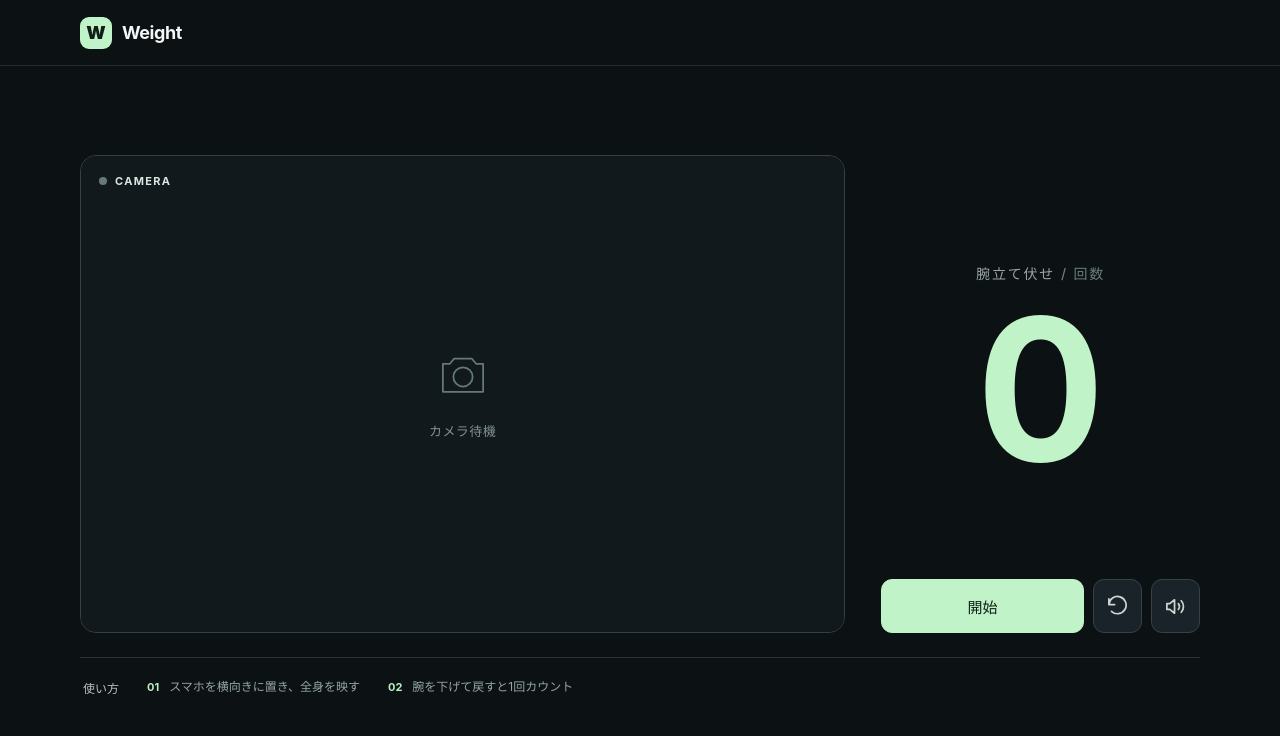
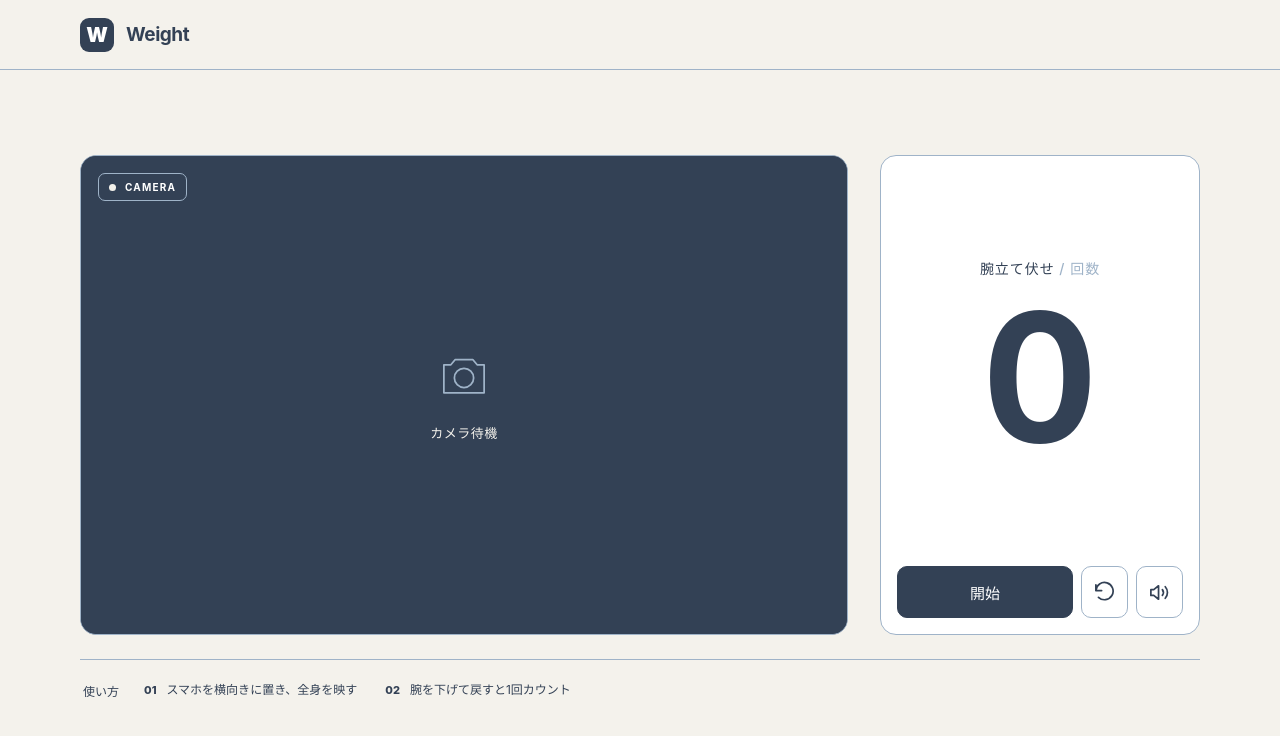
Before and after one commit to Iam-2squared/Weight, a React (Vite) app: page / in a window 1280 px wide. Shown: the top 736 px of the page. Built offline with nearby package versions, Linux system fonts and the light colour scheme.

Commit message:
style: apply KGS 11th flat navy, off-white and steel-blue palette

```diff
--- a/src/styles.css
+++ b/src/styles.css
@@ -2,51 +2,44 @@
   font-family: -apple-system, BlinkMacSystemFont, "Segoe UI", "Noto Sans JP", sans-serif;
   font-synthesis: none;
   -webkit-font-smoothing: antialiased;
-  color: #f4f7f5;
-  background: #0c1114;
+  color: #334155;
+  background: #F4F2EC;
 }
 *, *::before, *::after { box-sizing: border-box; }
 html { min-height: 100%; }
 body { margin: 0; min-width: 320px; }
 button { font: inherit; cursor: pointer; -webkit-tap-highlight-color: transparent; touch-action: manipulation; }
-button:focus-visible { outline: 2px solid #b9efc1; outline-offset: 3px; }
-button:disabled { opacity: .5; cursor: wait; }
+button:focus-visible { outline: 3px solid #9FB3C8; outline-offset: 3px; }
+button:disabled { opacity: .55; cursor: wait; }
 .app-shell { min-height: 100svh; display: flex; flex-direction: column; }
 .app-header {
-  width: 100%;
-  min-height: 66px;
-  display: flex;
-  align-items: center;
-  padding: 12px max(22px, calc((100vw - 1120px) / 2));
-  border-bottom: 1px solid #252d31;
+  width: 100%; min-height: 70px;
+  display: flex; align-items: center;
+  padding: 13px max(22px, calc((100vw - 1120px) / 2));
+  border-bottom: 1px solid #9FB3C8;
+  background: #F4F2EC;
 }
-.wordmark { display: flex; gap: 10px; align-items: center; font-size: 18px; font-weight: 720; letter-spacing: -.025em; }
+.wordmark { display: flex; align-items: center; gap: 12px; font-size: 19px; font-weight: 750; letter-spacing: -.025em; }
 .mark {
-  width: 32px; height: 32px; border-radius: 9px;
-  display: grid; place-items: center;
-  background: #c0f3c7; color: #111d16;
-  font-size: 18px; font-weight: 900; letter-spacing: -.1em; padding-right: 2px;
+  display: grid; place-items: center; width: 34px; height: 34px;
+  border-radius: 9px; background: #334155; color: #FFFFFF;
+  font-size: 20px; font-weight: 900; letter-spacing: -.1em; padding-right: 2px;
 }
 .app-main {
-  flex: 1; width: 100%;
-  display: flex; flex-direction: column; justify-content: center; align-items: center;
-  padding: 28px 22px 42px;
+  flex: 1; width: 100%; display: flex; flex-direction: column;
+  align-items: center; justify-content: center;
+  padding: 30px 22px 44px;
 }
 .workout {
   width: min(1120px, 100%);
-  display: grid;
-  grid-template-columns: minmax(0, 1.68fr) minmax(265px, .7fr);
-  align-items: stretch;
-  gap: clamp(18px, 3vw, 36px);
+  display: grid; grid-template-columns: minmax(0, 1.68fr) minmax(265px, .7fr);
+  gap: clamp(18px, 3vw, 32px); align-items: stretch;
 }
 .camera {
-  position: relative;
-  overflow: hidden;
-  isolation: isolate;
+  position: relative; isolation: isolate; overflow: hidden;
   aspect-ratio: 16 / 10;
-  border: 1px solid #334044;
-  background: #11191d;
-  border-radius: 16px;
+  border: 1px solid #9FB3C8; border-radius: 16px;
+  background: #334155;
 }
 .camera video, .camera canvas {
   position: absolute; inset: 0; width: 100%; height: 100%;
@@ -55,105 +48,115 @@ button:disabled { opacity: .5; cursor: wait; }
 .camera video { z-index: 0; }
 .camera canvas { z-index: 1; pointer-events: none; }
 .camera .mirrored { transform: scaleX(-1); }
-.camera-top { position: absolute; z-index: 4; left: 18px; right: 18px; top: 18px; display: flex; align-items: center; justify-content: space-between; }
-.camera-indicator { display: flex; align-items: center; gap: 8px; font-size: 11px; letter-spacing: .12em; font-weight: 720; color: #d9e7e0; }
-.live-dot, .idle-dot { display: inline-block; width: 8px; height: 8px; border-radius: 50%; background: #b7f6bf; box-shadow: 0 0 10px #b7f6bf55; }
-.idle-dot { background: #677a78; box-shadow: none; }
+.camera-top {
+  position: absolute; z-index: 4; top: 17px; left: 17px; right: 17px;
+  display: flex; align-items: center; justify-content: space-between;
+}
+.camera-indicator {
+  display: inline-flex; align-items: center; gap: 9px;
+  color: #FFFFFF; background: #334155;
+  border: 1px solid #9FB3C8;
+  border-radius: 7px; padding: 7px 10px;
+  font-size: 10px; font-weight: 730; letter-spacing: .12em;
+}
+.live-dot, .idle-dot {
+  display: inline-block; flex-shrink: 0;
+  width: 7px; height: 7px; border-radius: 50%;
+  background: #9FB3C8;
+}
+.idle-dot { background: #F4F2EC; }
 .camera-flip {
-  width: 40px; height: 40px;
-  display: grid; place-items: center;
-  border: 1px solid #69787770;
-  border-radius: 11px;
-  background: #182126b8;
-  color: #e9f4ee;
+  display: grid; place-items: center; width: 42px; height: 42px;
+  border: 1px solid #9FB3C8; border-radius: 10px;
+  background: #334155; color: #FFFFFF;
 }
 .camera-flip svg { width: 22px; height: 22px; }
-.camera-flip:hover { background: #293638; }
+.camera-flip:hover { background: #9FB3C8; color: #334155; }
 .camera-empty {
-  position: absolute; inset: 0; z-index: 2;
-  display: flex; align-items: center; justify-content: center; flex-direction: column;
-  gap: 17px; background: #11191d; color: #82918d;
-  font-size: 13px; letter-spacing: .03em;
+  position: absolute; z-index: 2; inset: 0;
+  display: flex; align-items: center; justify-content: center;
+  flex-direction: column; gap: 18px;
+  background: #334155; color: #F4F2EC;
+  font-size: 13px; letter-spacing: .04em;
 }
-.camera-symbol { width: 56px; height: 56px; stroke: #657a76; }
+.camera-symbol { width: 56px; height: 56px; stroke: #9FB3C8; }
 .camera-message {
-  position: absolute; z-index: 5; left: 15px; right: 15px; bottom: 16px;
+  position: absolute; z-index: 5; bottom: 16px; left: 15px; right: 15px;
   width: fit-content; max-width: calc(100% - 30px);
-  padding: 9px 13px; border-radius: 9px;
-  color: #e7f4e9; background: #0c171ad9;
-  backdrop-filter: blur(8px); font-size: 12px; line-height: 1.5;
+  padding: 9px 13px; border-radius: 8px;
+  color: #334155; background: #F4F2EC;
+  border: 1px solid #9FB3C8;
+  font-size: 12px; line-height: 1.5;
 }
-.camera-message.is-error { color: #ffd7ae; }
+.camera-message.is-error { color: #FFFFFF; background: #334155; }
 .counter-panel {
-  min-width: 0; min-height: 100%; display: flex; flex-direction: column; justify-content: space-between;
-  padding: 12px 0 0;
+  min-width: 0; min-height: 100%;
+  display: flex; flex-direction: column; justify-content: space-between;
+  gap: 16px; padding: 16px;
+  border: 1px solid #9FB3C8;
+  border-radius: 16px; background: #FFFFFF;
 }
-.count-display { flex: 1; display: flex; flex-direction: column; align-items: center; justify-content: center; gap: 12px; }
-.count-label { color: #9aa7a1; font-size: 14px; letter-spacing: .13em; }
+.count-display {
+  flex: 1; display: flex; flex-direction: column;
+  align-items: center; justify-content: center; gap: 12px;
+}
+.count-label { color: #334155; font-size: 14px; font-weight: 630; letter-spacing: .07em; }
+.count-label-unit { color: #9FB3C8; font-weight: 550; }
 .count {
-  font-size: clamp(112px, 15.5vw, 218px);
-  font-weight: 650;
-  color: #c0f3c7;
-  letter-spacing: -.085em;
-  line-height: .95;
-  font-variant-numeric: tabular-nums;
-  max-width: 100%; overflow-wrap: anywhere;
-  padding-right: .085em;
+  max-width: 100%; padding-right: .08em;
+  color: #334155; font-weight: 670;
+  font-size: clamp(108px, 14vw, 190px);
+  line-height: .97; letter-spacing: -.08em;
+  font-variant-numeric: tabular-nums; overflow-wrap: anywhere;
 }
-.count-label-unit { color: #697e75; font-weight: 500; }
+.controls { display: flex; align-items: stretch; width: 100%; gap: 8px; }
+.main-action, .icon-action {
+  display: grid; place-items: center;
+  min-height: 52px;
+  border: 1px solid #334155; border-radius: 10px;
+  font-size: 15px; font-weight: 700;
+}
+.main-action { flex: 1; min-width: 0; color: #FFFFFF; background: #334155; }
+.main-action:hover:not(:disabled) { color: #334155; background: #9FB3C8; }
+.icon-action {
+  flex: 0 0 47px; width: 47px;
+  color: #334155; background: #FFFFFF; border-color: #9FB3C8;
+}
+.icon-action:hover { background: #F4F2EC; }
+.icon-action[aria-pressed="false"] { color: #9FB3C8; }
+.icon-action svg { width: 23px; height: 23px; }
 .quick-guide {
   width: min(1120px, 100%);
-  display: flex; gap: 28px; align-items: center; flex-wrap: wrap;
-  padding: 19px 3px 0; margin-top: 24px;
-  border-top: 1px solid #273334;
+  display: flex; flex-wrap: wrap; align-items: center;
+  gap: 25px; margin-top: 24px; padding: 20px 3px 0;
+  border-top: 1px solid #9FB3C8;
 }
-.quick-guide-title {
-  font-size: 12px; color: #b6c3bb; font-weight: 660; white-space: nowrap;
+.quick-guide-title { color: #334155; font-size: 12px; font-weight: 730; white-space: nowrap; }
+.quick-guide-steps { flex: 1; display: flex; flex-wrap: wrap; align-items: center; gap: 28px; }
+.quick-guide-steps p {
+  margin: 0; display: flex; align-items: center;
+  gap: 10px; color: #334155; font-size: 12px; line-height: 1.7;
 }
-.quick-guide-steps { display: flex; flex: 1; gap: 28px; align-items: center; flex-wrap: wrap; }
-.quick-guide-steps p { margin: 0; display: flex; gap: 10px; align-items: center; color: #94a6a0; font-size: 12px; line-height: 1.65; }
-.quick-guide-steps p span { color: #b9efc1; font-size: 11px; font-weight: 740; }
-.controls { display: flex; gap: 9px; width: 100%; align-items: stretch; }
-.main-action, .icon-action {
-  border-radius: 11px; border: 1px solid #354346;
-  min-height: 54px; display: grid; place-items: center;
-  font-size: 15px; font-weight: 680;
-}
-.main-action {
-  flex: 1; min-width: 0; color: #102017;
-  background: #c0f3c7; border-color: #c0f3c7;
-}
-.main-action:hover:not(:disabled) { background: #dbffe0; }
-.icon-action {
-  background: #192329; color: #cbd6d0;
-  flex: 0 0 49px; width: 49px;
-}
-.icon-action:hover { background: #253238; }
-.icon-action[aria-pressed="false"] { color: #758984; }
-.icon-action svg { width: 23px; height: 23px; }
+.quick-guide-steps p span { color: #334155; font-size: 11px; font-weight: 780; }
 @media (max-width: 760px) {
-  .app-header { min-height: 58px; padding: 10px 18px; }
+  .app-header { min-height: 60px; padding: 10px 18px; }
   .wordmark { font-size: 17px; }
-  .mark { height: 30px; width: 30px; }
-  .app-main { align-items: flex-start; padding: 22px 16px calc(28px + env(safe-area-inset-bottom)); }
-  .workout { max-width: 540px; grid-template-columns: 1fr; gap: 20px; }
+  .mark { width: 30px; height: 30px; font-size: 18px; }
+  .app-main { align-items: center; justify-content: flex-start; padding: 22px 16px calc(30px + env(safe-area-inset-bottom)); }
+  .workout { max-width: 540px; grid-template-columns: 1fr; gap: 18px; }
   .camera { aspect-ratio: 4 / 3; border-radius: 13px; }
-  .counter-panel { gap: 12px; min-height: 0; padding: 0; }
-  .count-display { gap: 6px; }
+  .counter-panel { gap: 12px; min-height: 0; padding: 16px; border-radius: 13px; }
+  .count-display { gap: 4px; }
   .count-label { font-size: 12px; }
-  .count { font-size: clamp(100px, 27vw, 148px); line-height: .9; }
-  .controls { gap: 9px; }
-  .quick-guide { margin-top: 20px; padding: 18px 1px 0; gap: 10px; }
+  .count { font-size: clamp(100px, 27vw, 146px); line-height: .92; }
+  .controls { gap: 8px; }
+  .quick-guide { max-width: 540px; margin-top: 20px; padding: 18px 3px 0; gap: 10px; }
   .quick-guide-title { font-size: 12px; }
-  .quick-guide-steps { flex: 1 0 100%; gap: 9px; flex-direction: column; align-items: flex-start; }
-  .quick-guide-steps p { font-size: 12px; }
+  .quick-guide-steps { flex: 1 0 100%; align-items: flex-start; flex-direction: column; gap: 9px; }
 }
 @media (max-width: 390px) {
-  .camera-top { left: 13px; right: 13px; top: 13px; }
-  .camera-flip { width: 37px; height: 37px; }
-  .icon-action { flex-basis: 45px; width: 45px; }
-  .main-action, .icon-action { min-height: 51px; }
+  .camera-top { top: 12px; left: 12px; right: 12px; }
+  .camera-flip { width: 38px; height: 38px; }
+  .main-action, .icon-action { min-height: 50px; }
+  .icon-action { flex-basis: 44px; width: 44px; }
 }
-@media (prefers-reduced-motion: reduce) {
-  *, *::before, *::after { scroll-behavior: auto !important; }
-}
```
